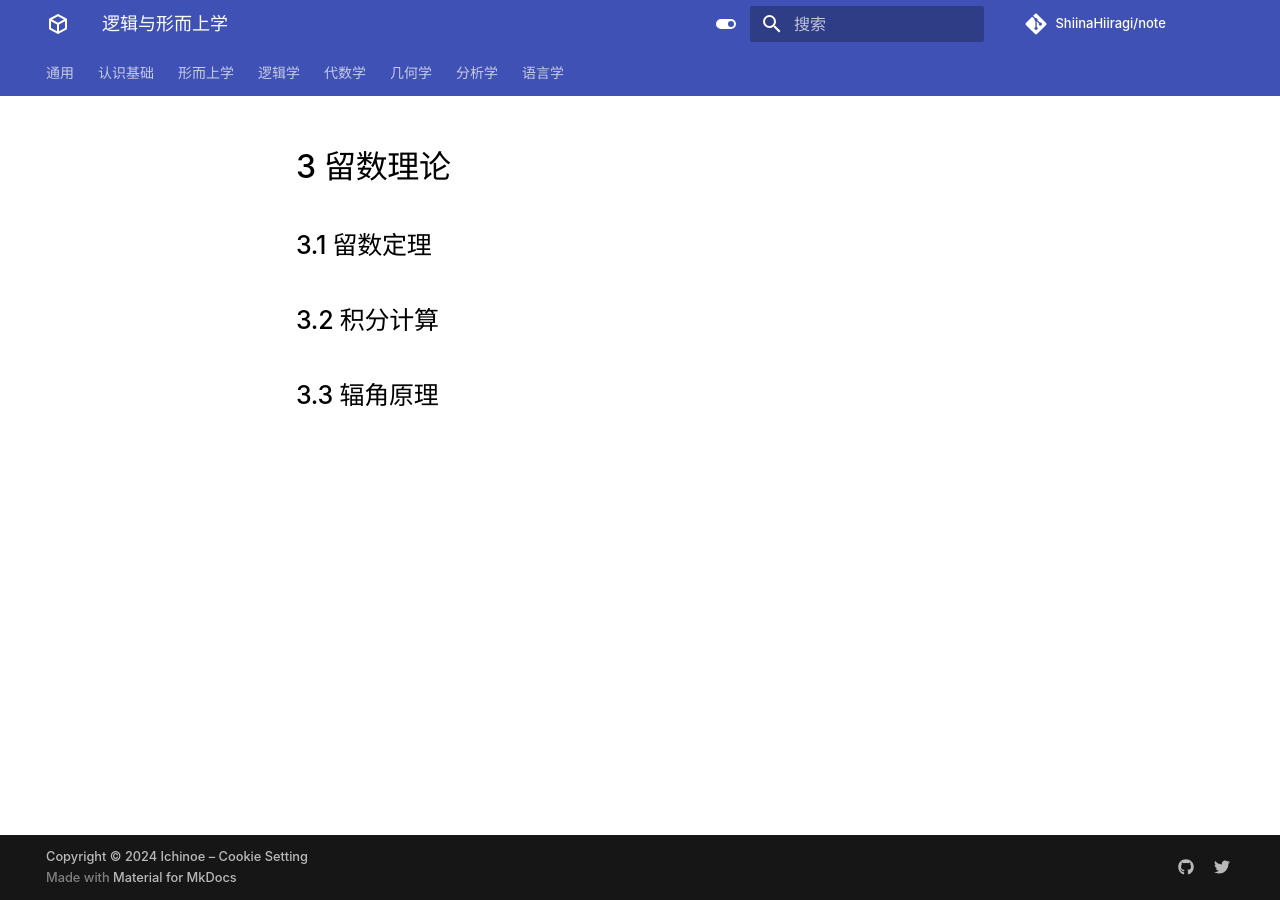
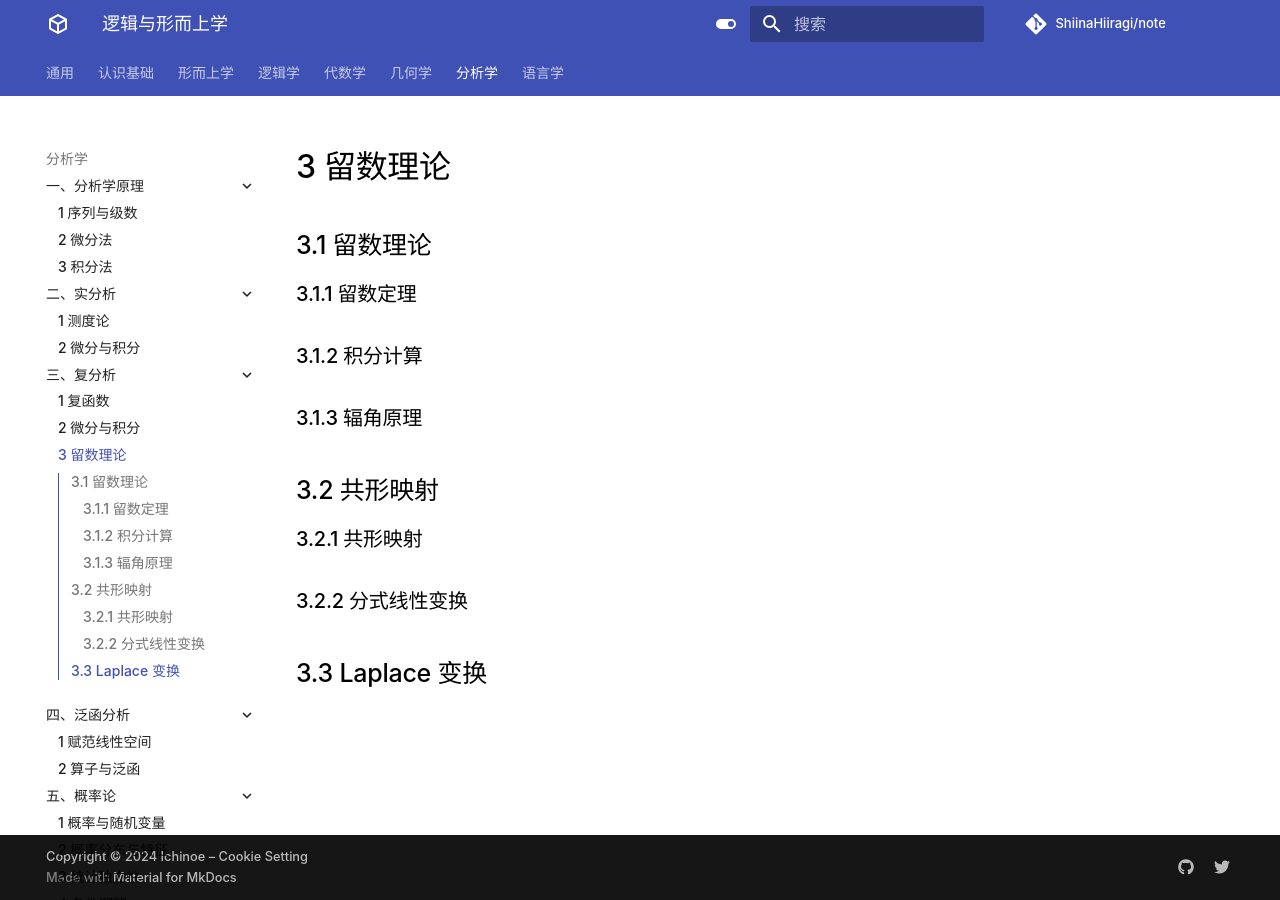
Before and after one commit to ShiinaHiiragi/note, an MkDocs documentation site: the page built from docs/anly/cmplx/res.md, in a window 1280 px wide. Built offline with MkDocs 1.6.1 and Material for MkDocs 9.7.7, drawn with Linux system fonts in a browser that asks for light colours; comment, search, counter and statistics services are not loaded.

Commit message:
change res

```diff
--- a/docs/anly/cmplx/res.md
+++ b/docs/anly/cmplx/res.md
@@ -1,7 +1,15 @@
 # 3 留数理论
 
-## 3.1 留数定理
+## 3.1 留数理论
+### 3.1.1 留数定理
 
-## 3.2 积分计算
+### 3.1.2 积分计算
 
-## 3.3 辐角原理
+### 3.1.3 辐角原理
+
+## 3.2 共形映射
+### 3.2.1 共形映射
+
+### 3.2.2 分式线性变换
+
+## 3.3 Laplace 变换
--- a/mkdocs.yml
+++ b/mkdocs.yml
@@ -197,8 +197,7 @@ nav:
     - 三、复分析:
       - 1 复函数: anly/cmplx/func.md
       - 2 微分与积分: anly/cmplx/anly.md
-      # - 3 留数理论: anly/cmplx/res.md
-      # - 4 共形映射: anly/cmplx/cm.md
+      - 3 留数理论: anly/cmplx/res.md
     - 四、泛函分析:
       - 1 赋范线性空间: anly/func/norm.md
       - 2 算子与泛函: anly/func/op.md
```
Also changed, not shown: docs/anly/cmplx/cm.md (deleted, +0 -5 lines).
